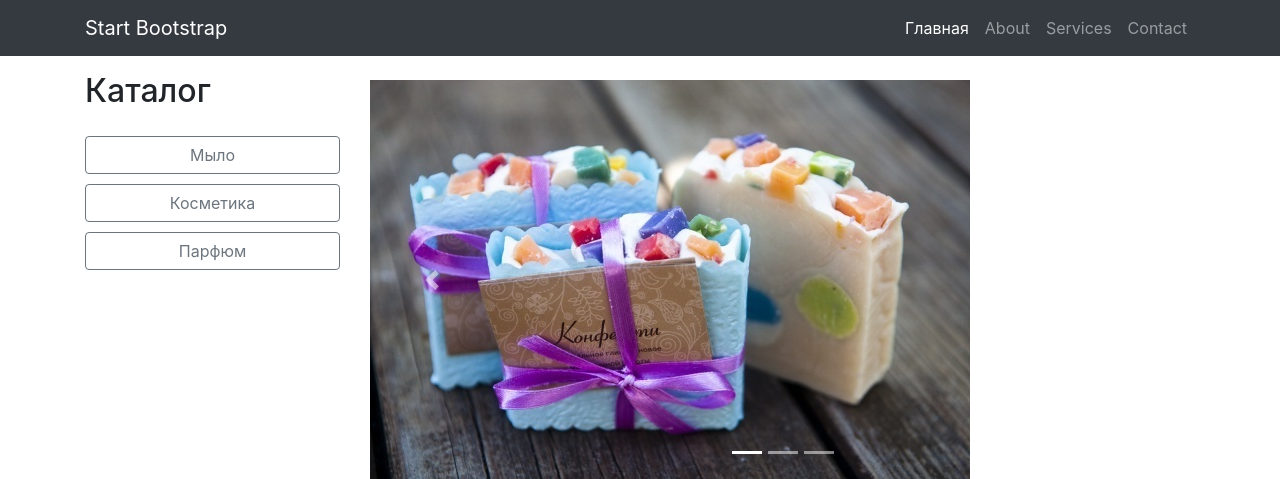
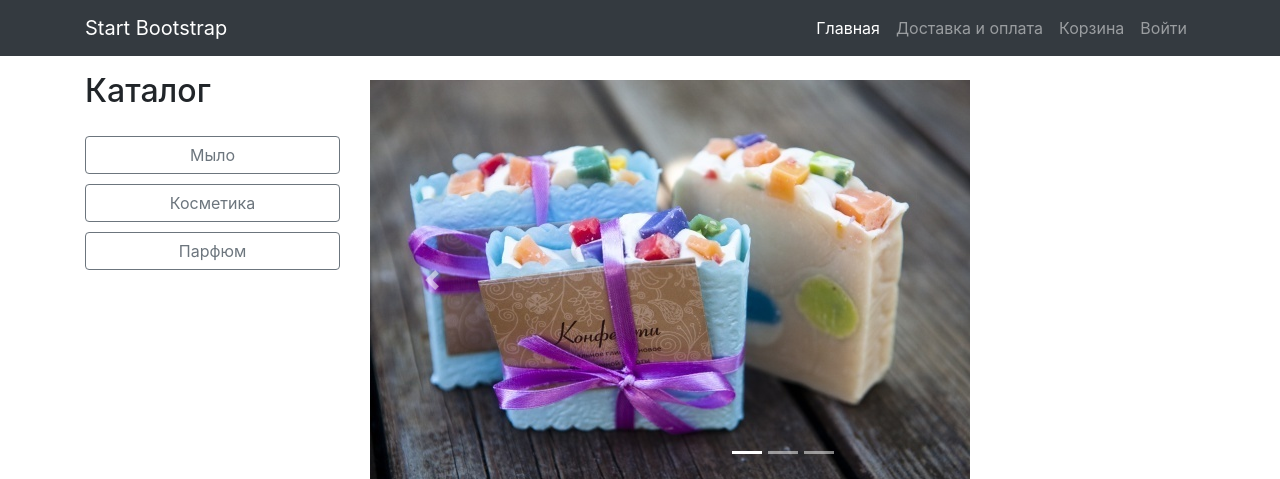
Before and after one commit to preboe/store, a Django app: page / in a window 1280 px wide. Shown: the top 479 px of the page. Run offline with Django 3.2, Linux system fonts and the light colour scheme; grey boxes labelled with a size stand in for pictures from a placeholder-image service; some libraries are stand-ins or nearby versions.

Commit message:
добавел изображения img 123.jpg и 1234.jpg

```diff
--- a/mainapp/templates/base.html
+++ b/mainapp/templates/base.html
@@ -38,13 +38,13 @@
             </a>
           </li>
           <li class="nav-item">
-            <a class="nav-link" href="#">About</a>
+            <a class="nav-link" href="#">Доставка и оплата</a>
           </li>
           <li class="nav-item">
-            <a class="nav-link" href="#">Services</a>
+            <a class="nav-link" href="#">Корзина</a>
           </li>
           <li class="nav-item">
-            <a class="nav-link" href="#">Contact</a>
+            <a class="nav-link" href="#">Войти</a>
           </li>
         </ul>
       </div>
@@ -79,7 +79,7 @@
           </ol>
           <div class="carousel-inner" role="listbox">
             <div class="carousel-item active">
-              <img class="d-block img-fluid" src="mainapp/static/img/1234.jpg" alt="First slide">
+              <img class="d-block img-fluid" src="{% static 'mainapp/img/1234.jpg' %}" alt="Картинка">
             </div>
             <div class="carousel-item">
               <img class="d-block img-fluid" src="http://placehold.it/900x350" alt="Second slide">
```
Also changed, not shown: mainapp/static/mainapp/css/mainapp.css (line endings or trailing spaces), mainapp/static/mainapp/img/123.jpg (added), mainapp/static/mainapp/img/1234.jpg (renamed from mainapp/static/img/1234.jpg).
